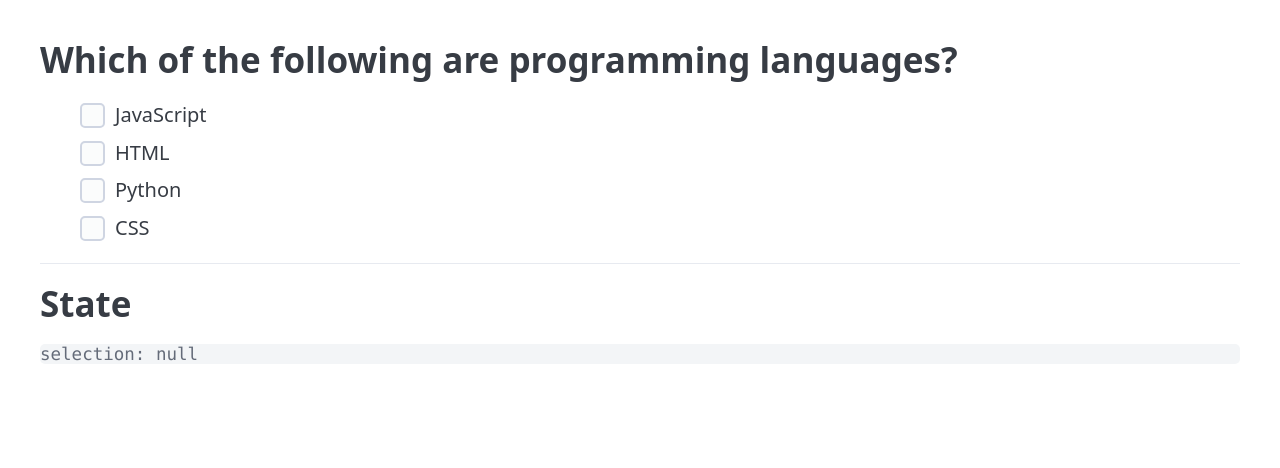
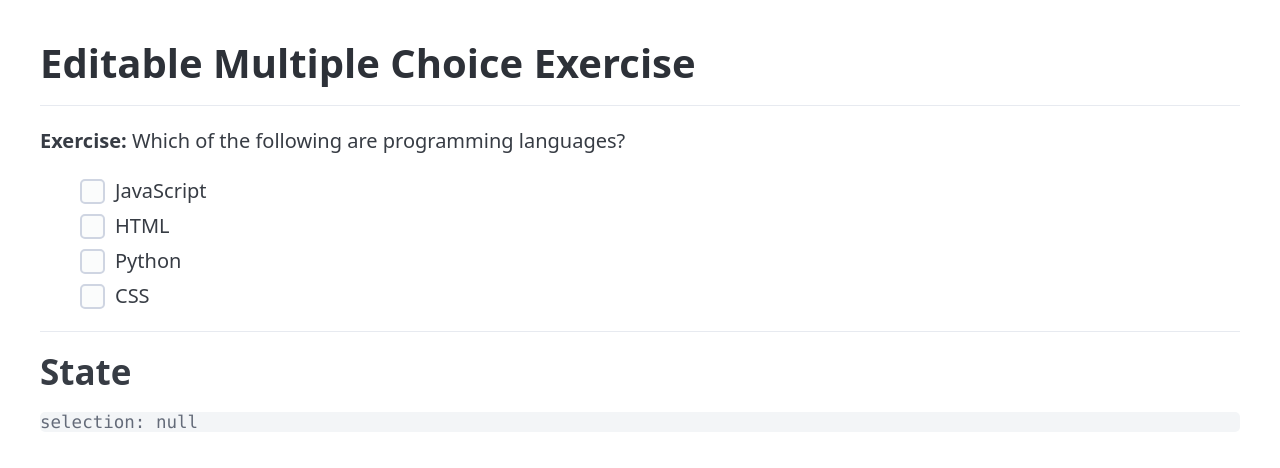
Before and after one commit to kulla/2025-05-04-state-management-with-lenses, a React app: page / in a window 1280 px wide. Shown: the top 468 px of the page. Built offline with nearby package versions, Linux system fonts and the light colour scheme; the HTML template or start-up script is replaced by a standard one.

Commit message:
feat: Format editable exercise

```diff
--- a/src/App.tsx
+++ b/src/App.tsx
@@ -54,6 +54,8 @@ export default function App() {
 
   return (
     <main className="content">
+      <h1>Editable Multiple Choice Exercise</h1>
+      <hr />
       <div contentEditable suppressContentEditableWarning spellCheck={false}>
         {render({ value: state, path: [] })}
       </div>
@@ -107,23 +109,21 @@ function renderMultipleChoiceExercise(
   const solutions = get(stateValue, 'solutions')
 
   return (
-    <section>
-      <h2>{render(get(stateValue, 'title'))}</h2>
-      <ul>
-        {map(solutions, (solution) => (
-          <li key={solution.value.answer.value}>{render(solution)}</li>
-        ))}
-      </ul>
+    <section {...dataTypes(stateValue)}>
+      <p>
+        <b>Exercise:</b> {render(get(stateValue, 'title'))}
+      </p>
+      <ul>{map(solutions, render)}</ul>
     </section>
   )
 }
 
 function renderSolution(state: StateValue<Solution>) {
   return (
-    <label {...dataTypes(state)}>
+    <li key={state.value.answer.value} {...dataTypes(state)}>
       <input type="checkbox" />
       {render(get(state, 'answer'))}
-    </label>
+    </li>
   )
 }
 
```
